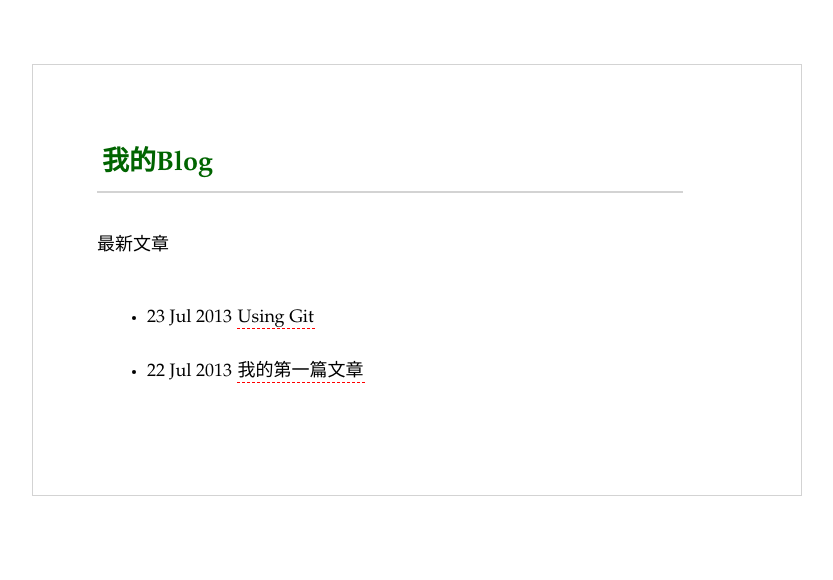
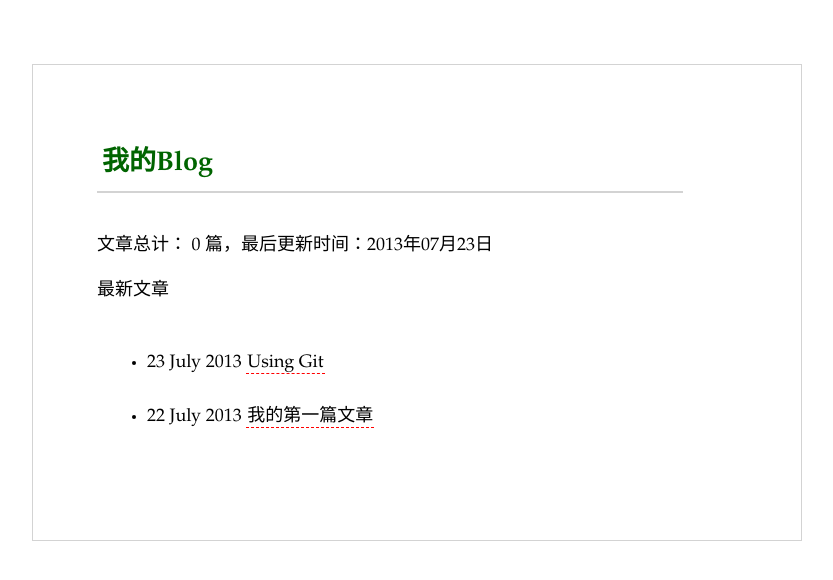
Before and after one commit to pengliuboy/tongtong, a Jekyll site: the page built from index.html, in a window 1280 px wide. Shown: the top 580 px of the page, without its empty margins (224-1057 px from the left). Built offline with Jekyll 4.4.1, drawn with Linux system fonts in a browser that asks for light colours.

Commit message:
add some feature

```diff
--- a/_posts/2013-7-23-Using_Git.html
+++ b/_posts/2013-7-23-Using_Git.html
@@ -1,6 +1,8 @@
 ---
 layout: default
 title: Using Git
+category: 版本控制
+tags: Git
 ---
 <h2>{{ page.title }}</h2>
 <p>版本控制之道——使用Git</p>
--- a/index.html
+++ b/index.html
@@ -3,9 +3,10 @@ layout: default
 title: 我的Blog
 ---
 <h2>{{ page.title }}</h2>
+<p>文章总计： {{ sites.posts | size}} 篇，最后更新时间：{{ site.time | date: "%Y年%m月%d日"}}</p>
 <p>最新文章</p>
 <ul>
 　　{% for post in site.posts %}
-　　　　<li>{{ post.date | date_to_string }} <a href="{{ site.baseurl }}{{ post.url }}">{{ post.title }}</a></li>
+　　　　<li>{{ post.date | date_to_long_string }} <a href="{{ site.baseurl }}{{ post.url }}">{{ post.title }}</a></li>
 　　{% endfor %}
 </ul>
```
